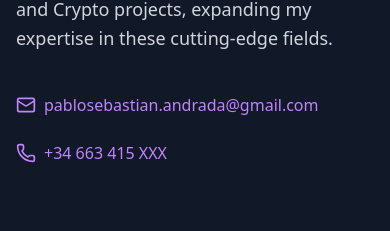
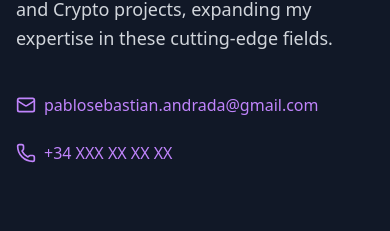
Before and after one commit to Paskual86/pablo.andrada, a React (Create React App) app: page / in a window 390 px wide. Shown: the part 1896-2127 px from the top of the page. Built offline with nearby package versions, Linux system fonts and the light colour scheme.

Commit message:
Remove Phone

```diff
--- a/src/components/sections/about/about.jsx
+++ b/src/components/sections/about/about.jsx
@@ -47,7 +47,7 @@ export const AboutSection = () => {
             <div className='flex gap-4'>
               <div className='flex items-center gap-2 text-purple-400'>
                 <Phone size={20} />
-                <span>+34 663 415 XXX</span>
+                <span>+34 XXX XX XX XX</span>
               </div>
             </div>
           </div>
--- a/src/components/sections/contact/contact.jsx
+++ b/src/components/sections/contact/contact.jsx
@@ -35,7 +35,7 @@ export const ContactSection = () => {
               className='text-purple-400 mx-auto mb-4 group-hover:scale-110 transition-transform'
             />
             <h3 className='text-xl font-bold text-white mb-2'>Phone</h3>
-            <p className='text-gray-300'>+34 663 41 55 46</p>
+            <p className='text-gray-300'>+34 XXX XX XX XX</p>
           </a>
         </div>
 
```
